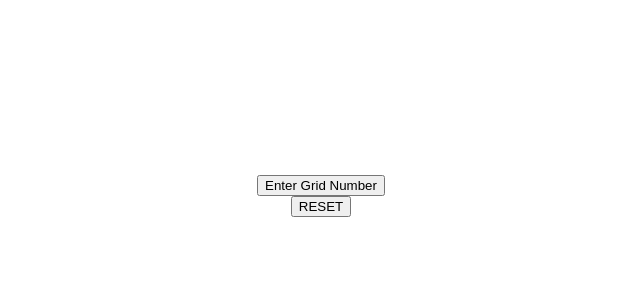
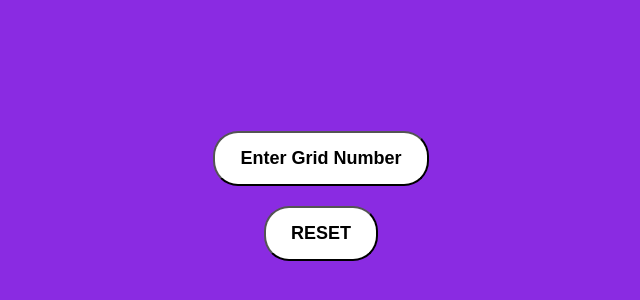
Before and after one commit to Divya-kumari25/Etch-a-Sketch, a plain HTML site: page Index.html in a window 1280 px wide. Shown: the part 212-512 px from the top of the page, without its empty margins (319-959 px from the left). Drawn offline with Linux system fonts and the light colour scheme.

Commit message:
Add color and style to the body and button

```diff
--- a/style.css
+++ b/style.css
@@ -1,7 +1,24 @@
-body{
-    display:flex;
-    flex-direction:column;
-    align-items:center;
-    justify-content:center;
-    height:100vh;
+body {
+    display: flex;
+    flex-direction: column;
+    align-items: center;
+    justify-content: center;
+    height : 100vh;
+    background-color:blueviolet;
 }
+button{
+    margin : 10px;
+    padding : 15px 25px;
+    font-size: 18px;
+    font-weight: bold;
+    color:black;
+    background-color:white;
+    border-radius: 25px;
+    cursor : pointer;
+    transition: background-color 0.4s ease, transform 0.3s;
+    box-shadow: 6px;
+}
+button:hover{
+    background-color: blue;
+    transform: translateY(-2px);
+}
```
